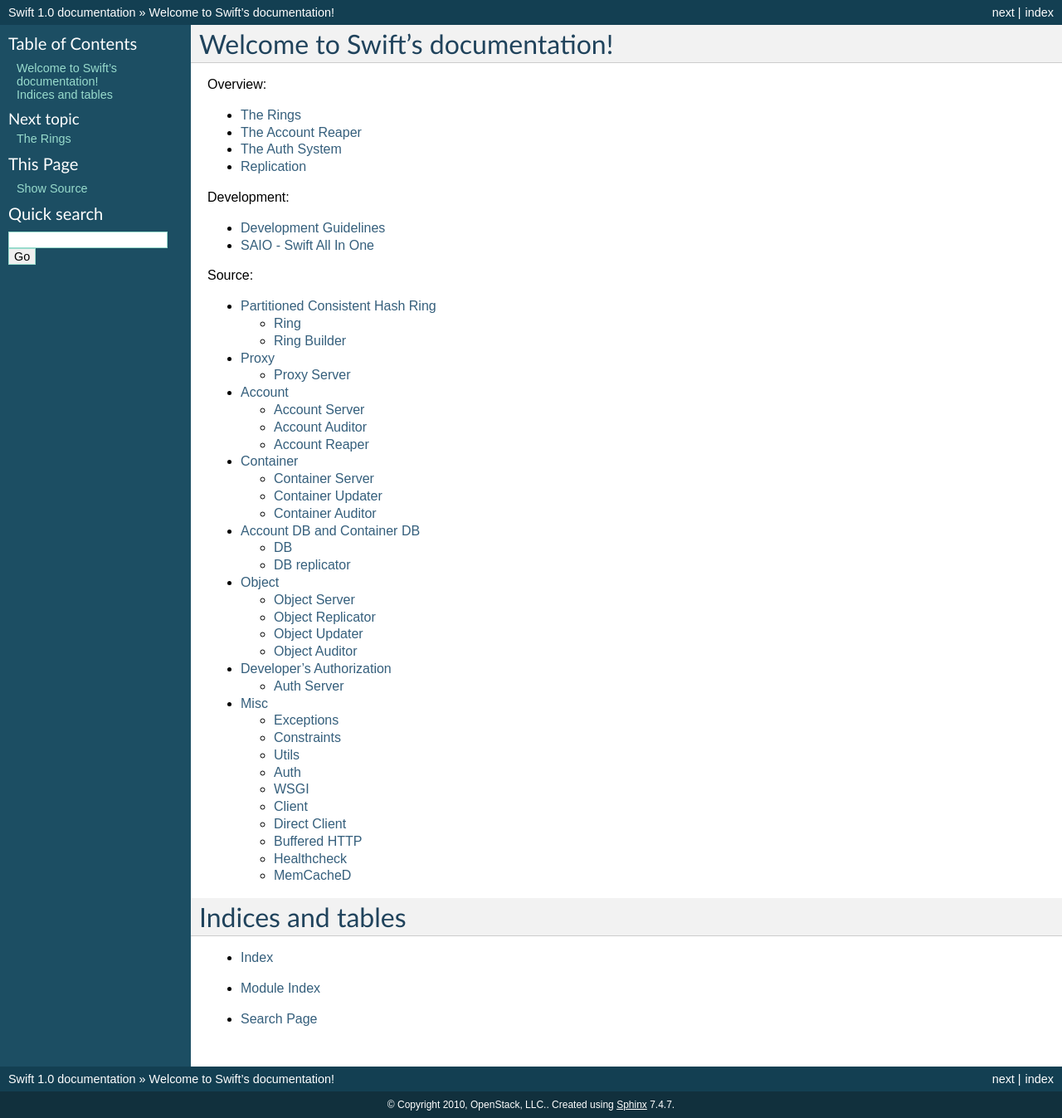
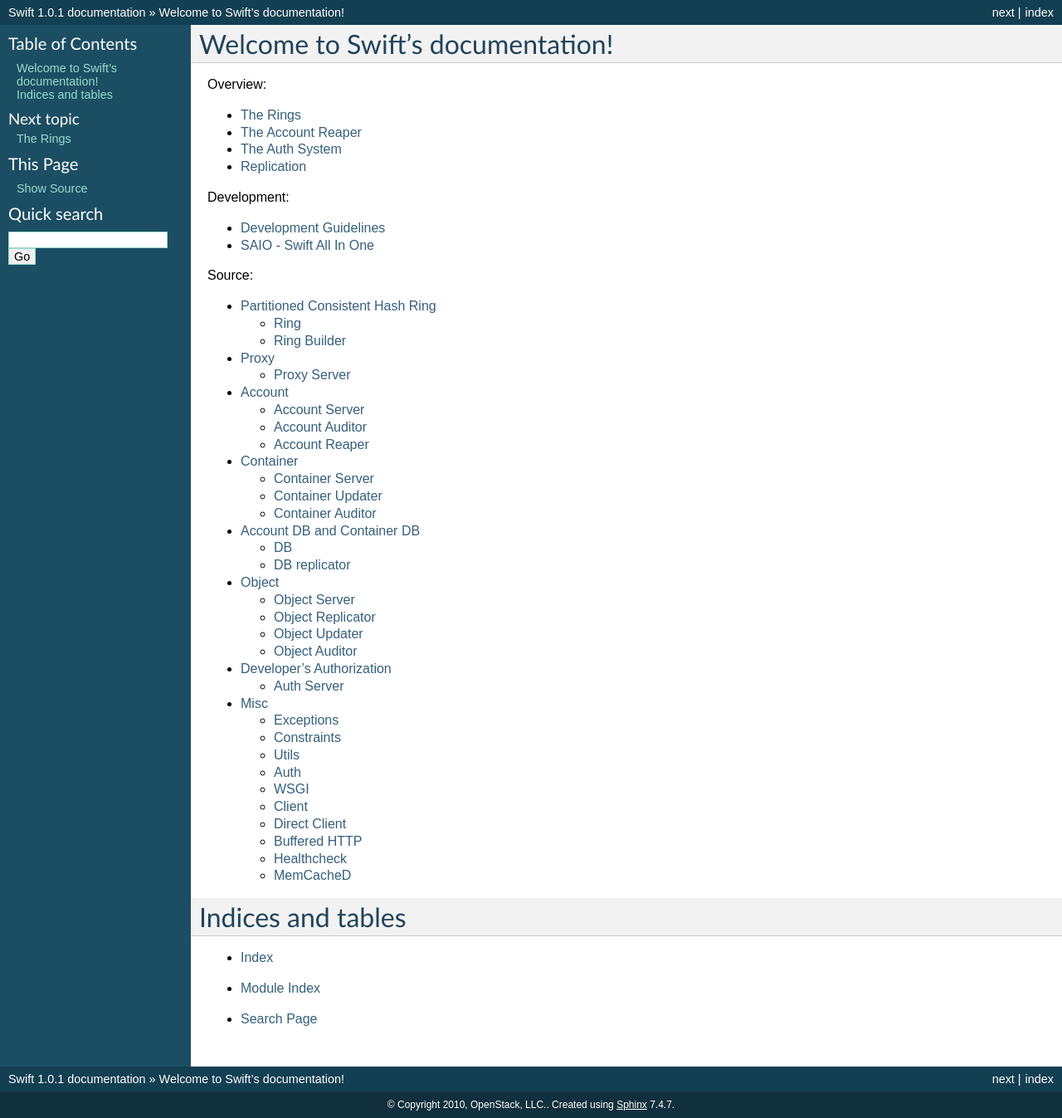
Before and after one commit to openstack/swift, a Sphinx documentation site: the page built from doc/source/index.rst, in a window 1280 px wide. Shown: the whole page at 83% size. Built offline with Sphinx 7.4.7, drawn with Linux system fonts in a browser that asks for light colours.

Commit message:
Bumped version number post 1.0.0 release.

```diff
--- a/doc/source/conf.py
+++ b/doc/source/conf.py
@@ -62,7 +62,7 @@
 # The short X.Y version.
 version = '1.0'
 # The full version, including alpha/beta/rc tags.
-release = '1.0'
+release = '1.0.1'
 
 # The language for content autogenerated by Sphinx. Refer to documentation
 # for a list of supported languages.
--- a/setup.py
+++ b/setup.py
@@ -17,7 +17,7 @@
 from setuptools import setup, find_packages
 
 name='swift'
-version='1.0.0'
+version='1.0.1'
 
 setup(
     name=name,
```
